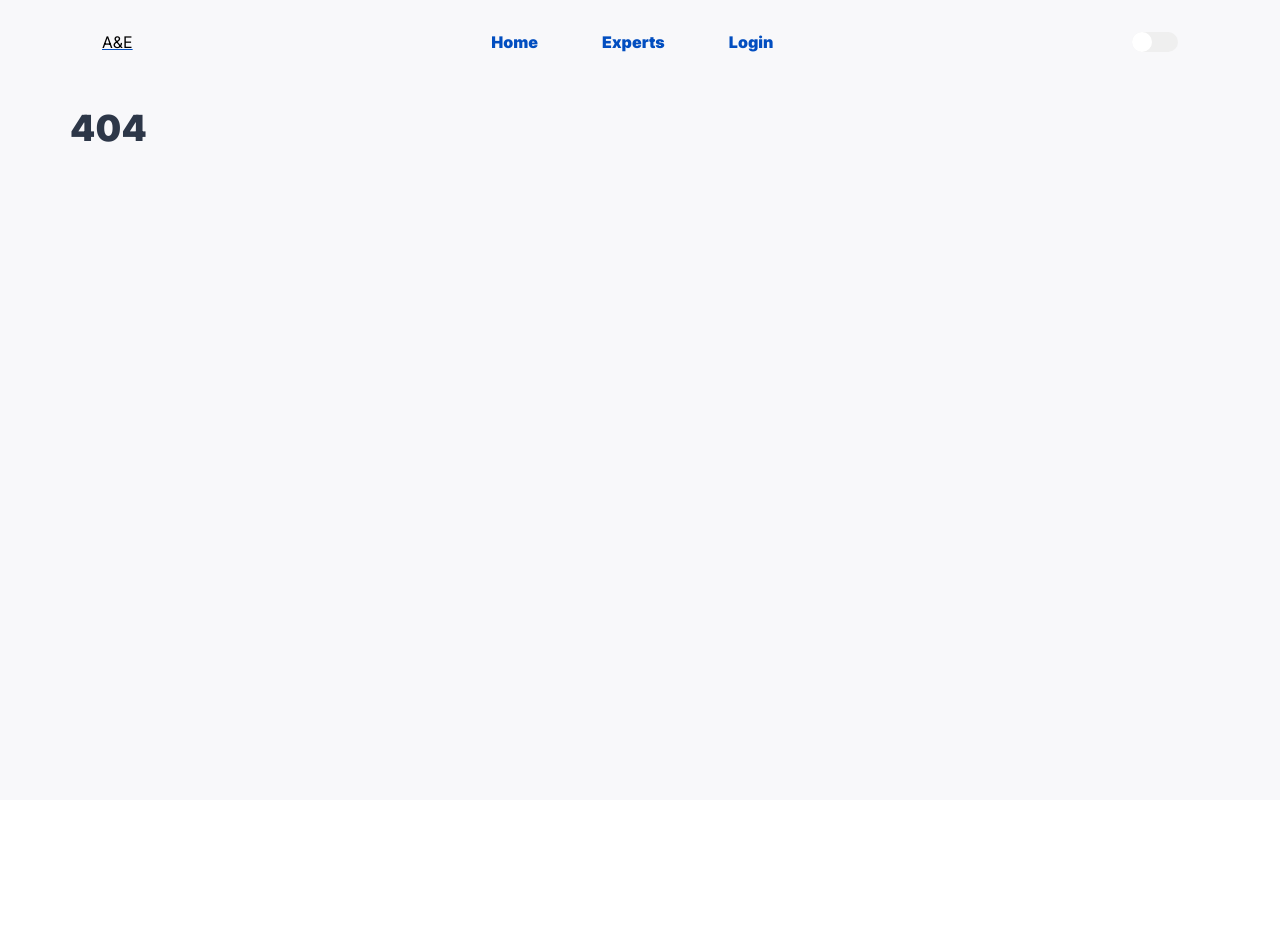
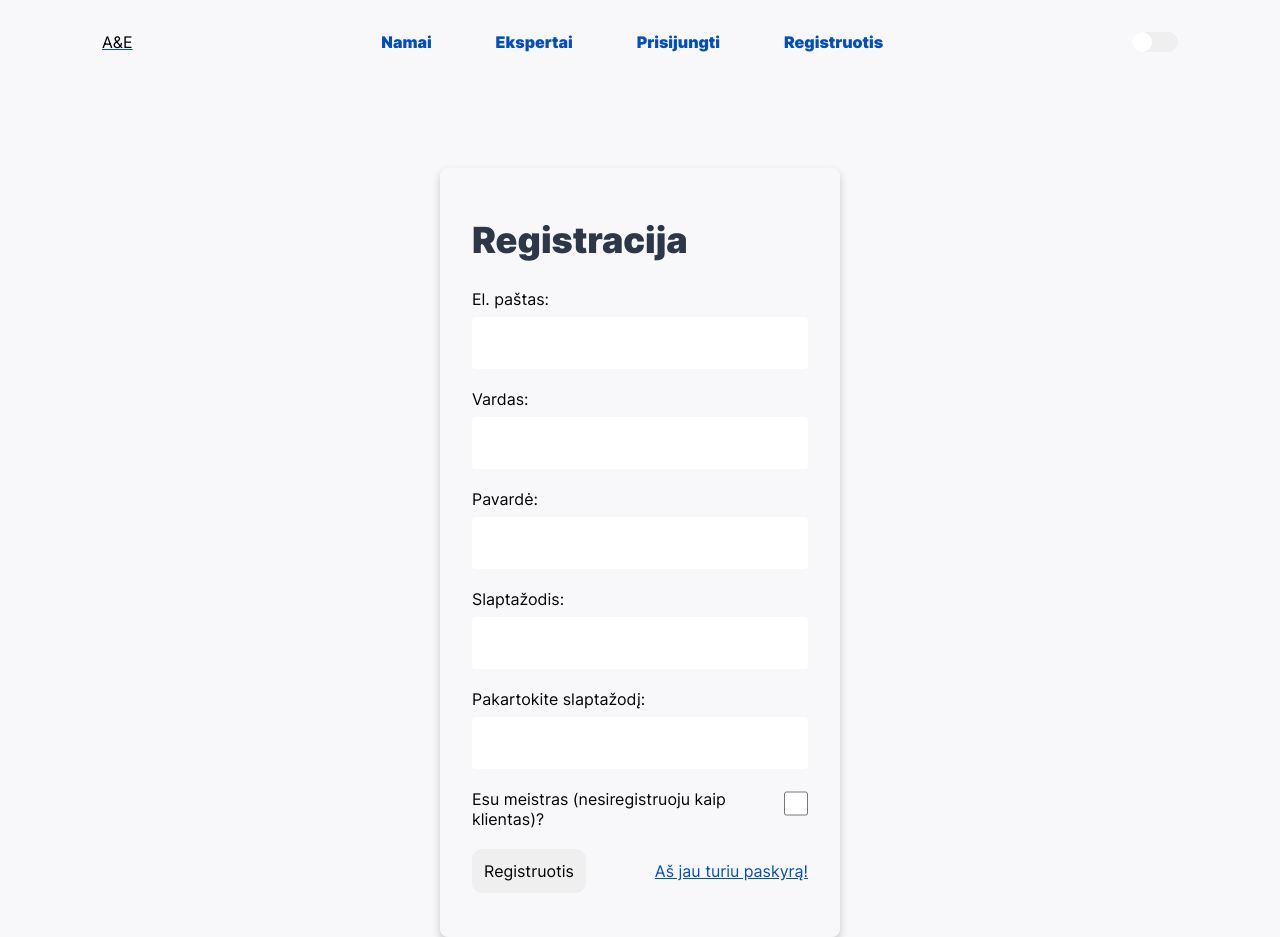
Before and after one commit to JustasRim/ArtisansAndExperts, a React (Vite) app in the folder client/: page /sign-up in a window 1280 px wide. Before the commit this address had no page. Before the commit the page ends 800 px from the top, so only its background shows below. Built offline with nearby package versions, Linux system fonts and the light colour scheme.

Commit message:
registration form

```diff
--- a/client/src/components/header/Header.tsx
+++ b/client/src/components/header/Header.tsx
@@ -27,13 +27,16 @@ const Header = ({ setSidebarHidden }: Props) => {
         </Link>
         <nav className={styles.header__nav}>
           <Link className={styles.header__link} to="/" tabIndex={0}>
-            Home
+            Namai
           </Link>
           <Link className={styles.header__link} to="/experts" tabIndex={0}>
-            Experts
+            Ekspertai
           </Link>
           <Link className={styles.header__link} to="/login" tabIndex={0}>
-            Login
+            Prisijungti
+          </Link>
+          <Link className={styles.header__link} to="/sign-up" tabIndex={0}>
+            Registruotis
           </Link>
         </nav>
         <div className={styles.controls}>
--- a/client/src/components/input/Input.tsx
+++ b/client/src/components/input/Input.tsx
@@ -6,12 +6,11 @@ type Props<T extends FieldValues> = {
   id: Path<T>;
   type: string;
   register: UseFormRegister<T>;
-  required?: boolean;
   className?: string;
 };
 
-const Input = <T extends FieldValues>({ id, type, className, register, required }: Props<T>) => {
-  return <input id={id} type={type} {...register(id, { required })} className={`${className ?? ''} ${styles.input}`} />;
+const Input = <T extends FieldValues>({ id, type, className, register }: Props<T>) => {
+  return <input id={id} type={type} {...register(id)} className={`${className ?? ''} ${styles.input}`} />;
 };
 
 export default Input;
--- a/client/src/pages/login/Login.tsx
+++ b/client/src/components/login/Login.tsx
@@ -3,9 +3,9 @@ import { useForm } from 'react-hook-form';
 import { Link } from 'react-router-dom';
 import { z } from 'zod';
 
-import Button from '../../components/button/Button';
-import Card from '../../components/card/Card';
-import Input from '../../components/input/Input';
+import Button from '../button/Button';
+import Card from '../card/Card';
+import Input from '../input/Input';
 import styles from './login.module.scss';
 
 const login = z.object({
@@ -29,12 +29,12 @@ const Login = () => {
   return (
     <div className={styles.login}>
       <Card className={styles.login__card}>
-        <h1>Prisijungti</h1>
+        <h1>Prisijungimas</h1>
         <form onSubmit={handleSubmit(onSubmit)}>
           <label className={styles.login__label} htmlFor="email">
             El. paštas:
           </label>
-          <Input className={styles.login__input} register={register} required id="email" type="email" />
+          <Input className={styles.login__input} register={register} id="email" type="email" />
           {errors.email?.message && <p className="error">{errors.email?.message}</p>}
           <label className={styles.login__label} htmlFor="password">
             Slaptažodis:
@@ -43,7 +43,7 @@ const Login = () => {
           {errors.password?.message && <p className="error">{errors.password?.message}</p>}
           <div className={styles.login__controls}>
             <Button type="submit">Prisijungti</Button>
-            <Link to={'/register'}>Aš jau turiu paskyrą!</Link>
+            <Link to={'/sign-up'}>Aš neturiu paskyros!</Link>
           </div>
         </form>
       </Card>
--- /dev/null
+++ b/client/src/components/register/Register.tsx
@@ -0,0 +1,94 @@
+import { zodResolver } from '@hookform/resolvers/zod';
+import { useForm } from 'react-hook-form';
+import { Link } from 'react-router-dom';
+import { z } from 'zod';
+
+import Button from '../button/Button';
+import Card from '../card/Card';
+import Input from '../input/Input';
+import styles from './register.module.scss';
+
+const registerInput = z
+  .object({
+    email: z.string().email('Reikalingas el. paštas'),
+    name: z.string().min(2, 'Mažiausiai 2 simboliai'),
+    lastName: z.string().min(2, 'Mažiausiai 2 simboliai'),
+    password: z.string().min(6, 'Mažiausiai 6 simboliai'),
+    confirmPassword: z.string().min(6, 'Mažiausiai 6 simboliai'),
+    expert: z.boolean(),
+  })
+  .superRefine(({ confirmPassword, password }, ctx) => {
+    if (confirmPassword !== password) {
+      ctx.addIssue({
+        code: z.ZodIssueCode.custom,
+        message: 'Slaptažodžiai nesutampa',
+        path: ['confirmPassword'],
+        fatal: true,
+      });
+    }
+  });
+
+type RegisterInput = z.infer<typeof registerInput>;
+
+export default function Register() {
+  const {
+    register,
+    handleSubmit,
+    formState: { errors },
+  } = useForm<RegisterInput>({ resolver: zodResolver(registerInput) });
+
+  const onSubmit = (data: RegisterInput) => {
+    alert(JSON.stringify(data));
+  };
+
+  return (
+    <div className={styles.register}>
+      <Card className={styles.register__card}>
+        <h1>Registracija</h1>
+        <form onSubmit={handleSubmit(onSubmit)}>
+          <label className={styles.register__label} htmlFor="email">
+            El. paštas:
+          </label>
+          <Input className={styles.register__input} register={register} id="email" type="email" />
+          {errors.email?.message && <p className="error">{errors.email?.message}</p>}
+
+          <label className={styles.register__label} htmlFor="name">
+            Vardas:
+          </label>
+          <Input className={styles.register__input} register={register} id="name" type="text" />
+          {errors.name?.message && <p className="error">{errors.name?.message}</p>}
+
+          <label className={styles.register__label} htmlFor="lastName">
+            Pavardė:
+          </label>
+          <Input className={styles.register__input} register={register} id="lastName" type="text" />
+          {errors.lastName?.message && <p className="error">{errors.lastName?.message}</p>}
+
+          <label className={styles.register__label} htmlFor="password">
+            Slaptažodis:
+          </label>
+          <Input className={styles.register__input} register={register} id="password" type="password" />
+          {errors.password?.message && <p className="error">{errors.password?.message}</p>}
+
+          <label className={styles.register__label} htmlFor="password">
+            Pakartokite slaptažodį:
+          </label>
+          <Input className={styles.register__input} register={register} id="confirmPassword" type="password" />
+          {errors.confirmPassword?.message && <p className="error">{errors.confirmPassword?.message}</p>}
+
+          <div className={`${styles.register__input} ${styles['register__input--inline']}`}>
+            <label className={styles.register__label} htmlFor="password">
+              Esu meistras (nesiregistruoju kaip klientas)?
+            </label>
+            <Input className={styles.register__checkbox} register={register} id="expert" type="checkbox" />
+          </div>
+          {errors.expert?.message && <p className="error">{errors.expert?.message}</p>}
+          <div className={styles.register__controls}>
+            <Button type="submit">Registruotis</Button>
+            <Link to={'/login'}>Aš jau turiu paskyrą!</Link>
+          </div>
+        </form>
+      </Card>
+    </div>
+  );
+}
--- /dev/null
+++ b/client/src/components/register/register.module.scss
@@ -0,0 +1,42 @@
+@use '../../styles/variables.scss' as *;
+
+.register {
+  margin-top: 5rem;
+  display: flex;
+  justify-content: center;
+
+  &__card {
+    width: min(70%, 400px);
+    margin: 0 0.5em;
+
+    @media (max-width: $breakpoint-mobile) {
+      width: 100%;
+      margin: 0;
+    }
+  }
+
+  &__label {
+    display: block;
+    margin-top: 0.75em;
+  }
+
+  &__input {
+    &--inline {
+      display: flex;
+      align-items: center;
+      margin-bottom: 0.5em;
+    }
+  }
+
+  &__checkbox {
+    height: 25px;
+    width: 25px;
+    background-color: red;
+  }
+
+  &__controls {
+    display: flex;
+    justify-content: space-between;
+    align-items: center;
+  }
+}
```
Also changed, not shown: client/src/main.tsx (+6 -1 lines), client/src/components/login/login.module.scss (renamed from client/src/pages/login/login.module.scss).
